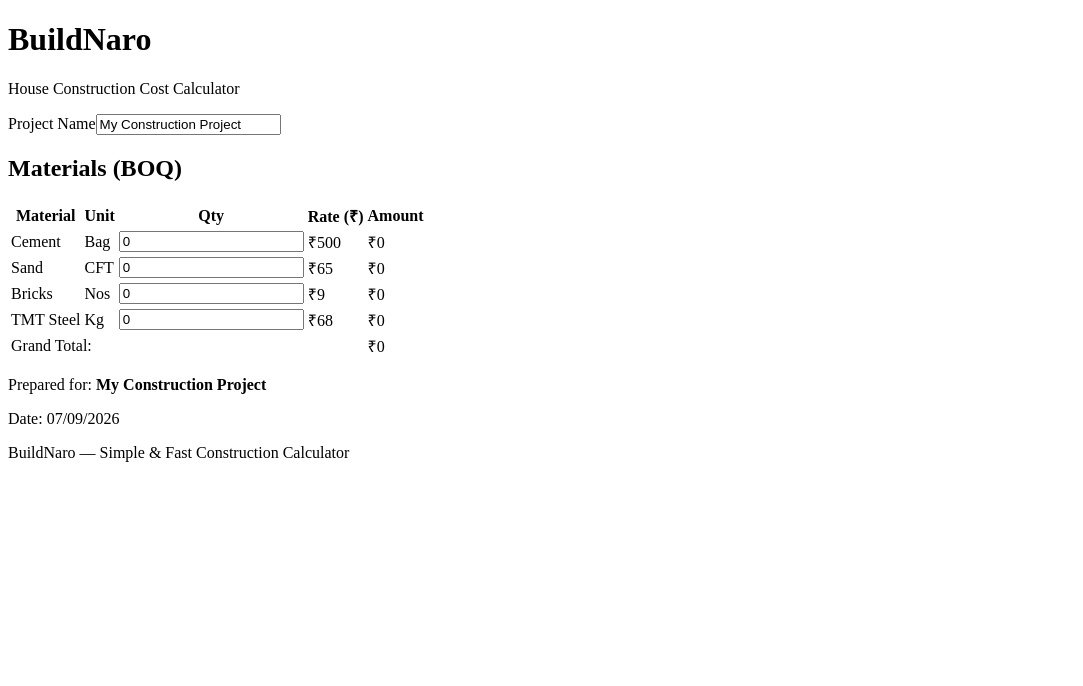
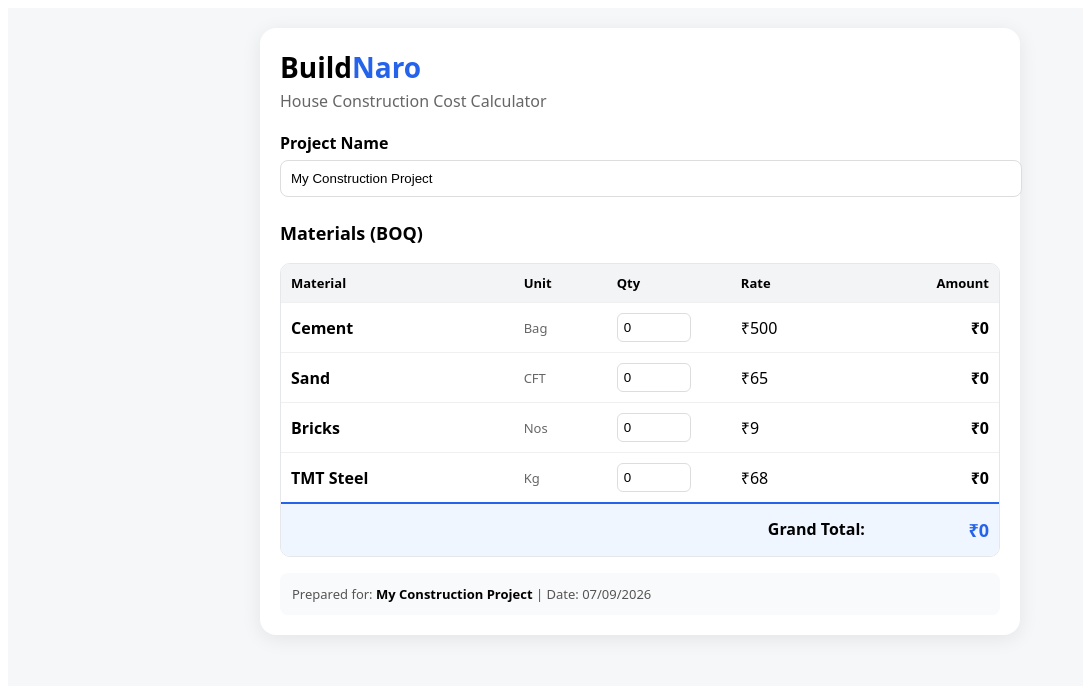
Before and after one commit to dasbappa0794-source/buildnaro, a Next.js app: page / in a window 1280 px wide. Shown: the top 686 px of the page, without its empty margins (0-1083 px from the left). Built offline with nearby package versions, Linux system fonts and the light colour scheme.

Commit message:
Refactor update function and improve layout styles

```diff
--- a/app/page.js
+++ b/app/page.js
@@ -9,60 +9,44 @@ export default function Page() {
     { name: "Bricks", qty: 0, rate: 9, unit: "Nos" },
     { name: "TMT Steel", qty: 0, rate: 68, unit: "Kg" },
   ]);
-
-  const updateQty = (i, v) => {
-    const copy = [...materials];
-    copy[i].qty = Number(v);
-    setMaterials(copy);
-  };
-
-  const total = materials.reduce((s, m) => s + m.qty * m.rate, 0);
+  const update = (i,v)=>{ const c=[...materials]; c[i].qty=Number(v); setMaterials(c); }
+  const total = materials.reduce((s,m)=>s+m.qty*m.rate,0);
 
   return (
-    <main className="min-h-screen bg-gray-50 p-4 md:p-8">
-      <div className="max-w-4xl mx-auto bg-white rounded-2xl shadow-lg p-6">
-        <div className="text-center mb-6">
-          <h1 className="text-3xl font-bold">Build<span className="text-blue-600">Naro</span></h1>
-          <p className="text-gray-500 mt-1">House Construction Cost Calculator</p>
+    <div style={{background:"#f6f7f9", minHeight:"100vh", padding:"20px", fontFamily:"system-ui"}}>
+      <div style={{maxWidth:"720px", margin:"0 auto", background:"white", borderRadius:"16px", padding:"20px", boxShadow:"0 4px 20px rgba(0,0,0,0.08)"}}>
+        <h1 style={{fontSize:"28px", fontWeight:"800", margin:0}}>Build<span style={{color:"#2563eb"}}>Naro</span></h1>
+        <p style={{color:"#666", marginTop:"4px"}}>House Construction Cost Calculator</p>
+
+        <div style={{marginTop:"20px"}}>
+          <label style={{fontWeight:"600"}}>Project Name</label>
+          <input value={project} onChange={e=>setProject(e.target.value)} style={{width:"100%", marginTop:"6px", padding:"10px", border:"1px solid #ddd", borderRadius:"8px"}} />
         </div>
 
-        <div className="mb-6">
-          <label className="font-semibold">Project Name</label>
-          <input value={project} onChange={(e)=>setProject(e.target.value)}
-            className="w-full mt-1 border rounded-lg p-2.5" placeholder="My Construction Project" />
+        <h3 style={{marginTop:"24px", fontSize:"18px", fontWeight:"700"}}>Materials (BOQ)</h3>
+        <div style={{marginTop:"10px", border:"1px solid #e5e7eb", borderRadius:"10px", overflow:"hidden"}}>
+          <div style={{display:"grid", gridTemplateColumns:"1.5fr 0.6fr 0.8fr 0.8fr 0.8fr", background:"#f3f4f6", padding:"10px", fontWeight:"700", fontSize:"13px"}}>
+            <span>Material</span><span>Unit</span><span>Qty</span><span>Rate</span><span style={{textAlign:"right"}}>Amount</span>
+          </div>
+          {materials.map((m,i)=>(
+            <div key={i} style={{display:"grid", gridTemplateColumns:"1.5fr 0.6fr 0.8fr 0.8fr 0.8fr", padding:"10px", borderTop:"1px solid #f0f0f0", alignItems:"center"}}>
+              <span style={{fontWeight:"600"}}>{m.name}</span>
+              <span style={{fontSize:"13px", color:"#666"}}>{m.unit}</span>
+              <input type="number" value={m.qty} onChange={e=>update(i,e.target.value)} style={{width:"60px", padding:"6px", border:"1px solid #ddd", borderRadius:"6px"}} />
+              <span>₹{m.rate}</span>
+              <span style={{textAlign:"right", fontWeight:"700"}}>₹{(m.qty*m.rate).toLocaleString('en-IN')}</span>
+            </div>
+          ))}
+          <div style={{display:"grid", gridTemplateColumns:"1.5fr 0.6fr 0.8fr 0.8fr 0.8fr", padding:"14px 10px", background:"#eff6ff", fontWeight:"800", borderTop:"2px solid #2563eb"}}>
+            <span style={{gridColumn:"1 / span 4", textAlign:"right"}}>Grand Total:</span>
+            <span style={{textAlign:"right", color:"#2563eb", fontSize:"18px"}}>₹{total.toLocaleString('en-IN')}</span>
+          </div>
         </div>
 
-        <h2 className="font-bold text-lg mb-3">Materials (BOQ)</h2>
-        <div className="overflow-x-auto">
-          <table className="w-full text-sm border">
-            <thead className="bg-gray-100">
-              <tr><th className="p-2 text-left">Material</th><th className="p-2">Unit</th><th className="p-2">Qty</th><th className="p-2">Rate (₹)</th><th className="p-2">Amount</th></tr>
-            </thead>
-            <tbody>
-              {materials.map((m,i)=>(
-                <tr key={i} className="border-t">
-                  <td className="p-2 font-medium">{m.name}</td>
-                  <td className="p-2 text-center">{m.unit}</td>
-                  <td className="p-2"><input type="number" value={m.qty} onChange={(e)=>updateQty(i,e.target.value)} className="w-20 border rounded p-1 text-center" /></td>
-                  <td className="p-2 text-center">₹{m.rate}</td>
-                  <td className="p-2 text-right font-semibold">₹{(m.qty*m.rate).toLocaleString('en-IN')}</td>
-                </tr>
-              ))}
-              <tr className="bg-blue-50 font-bold border-t-2">
-                <td colSpan="4" className="p-3 text-right">Grand Total:</td>
-                <td className="p-3 text-right text-blue-700 text-lg">₹{total.toLocaleString('en-IN')}</td>
-              </tr>
-            </tbody>
-          </table>
+        <div style={{marginTop:"16px", background:"#f9fafb", padding:"12px", borderRadius:"8px", fontSize:"13px", color:"#555"}}>
+          Prepared for: <b style={{color:"#000"}}>{project}</b> | Date: {new Date().toLocaleDateString('en-GB')}
         </div>
-
-        <div className="mt-6 p-4 bg-gray-50 rounded-xl border">
-          <p className="text-sm text-gray-600">Prepared for: <b>{project}</b></p>
-          <p className="text-sm text-gray-600">Date: {new Date().toLocaleDateString('en-GB')}</p>
-        </div>
-
-        <p className="text-center text-xs text-gray-400 mt-6">BuildNaro — Simple & Fast Construction Calculator</p>
       </div>
-    </main>
+    </div>
   );
 }
```
